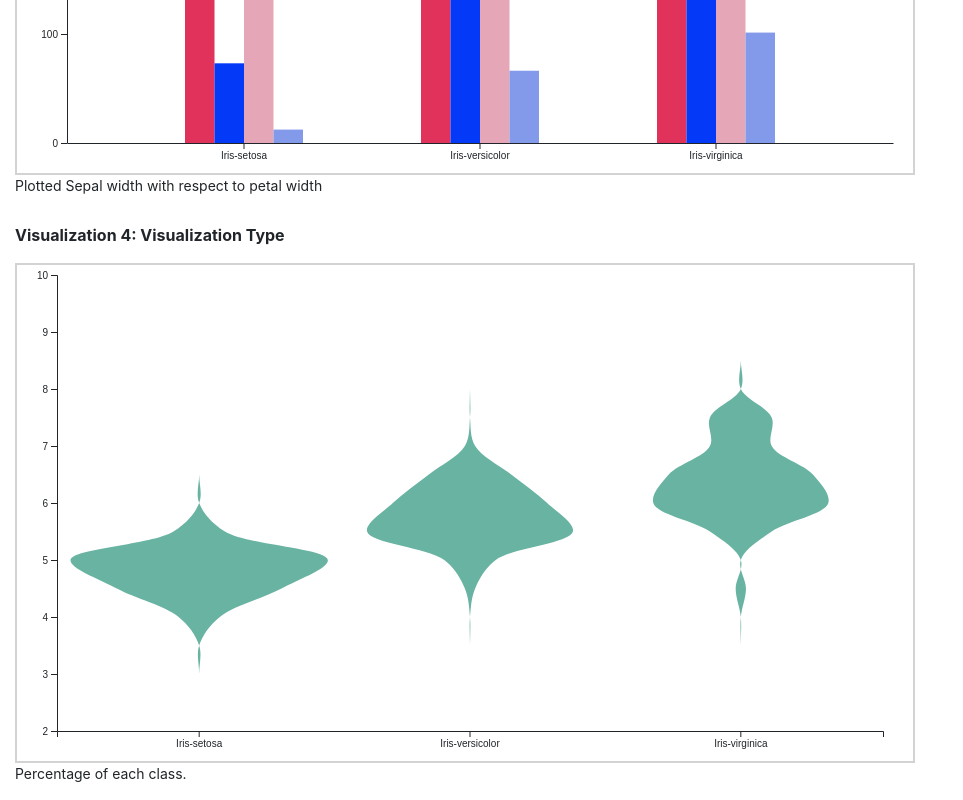
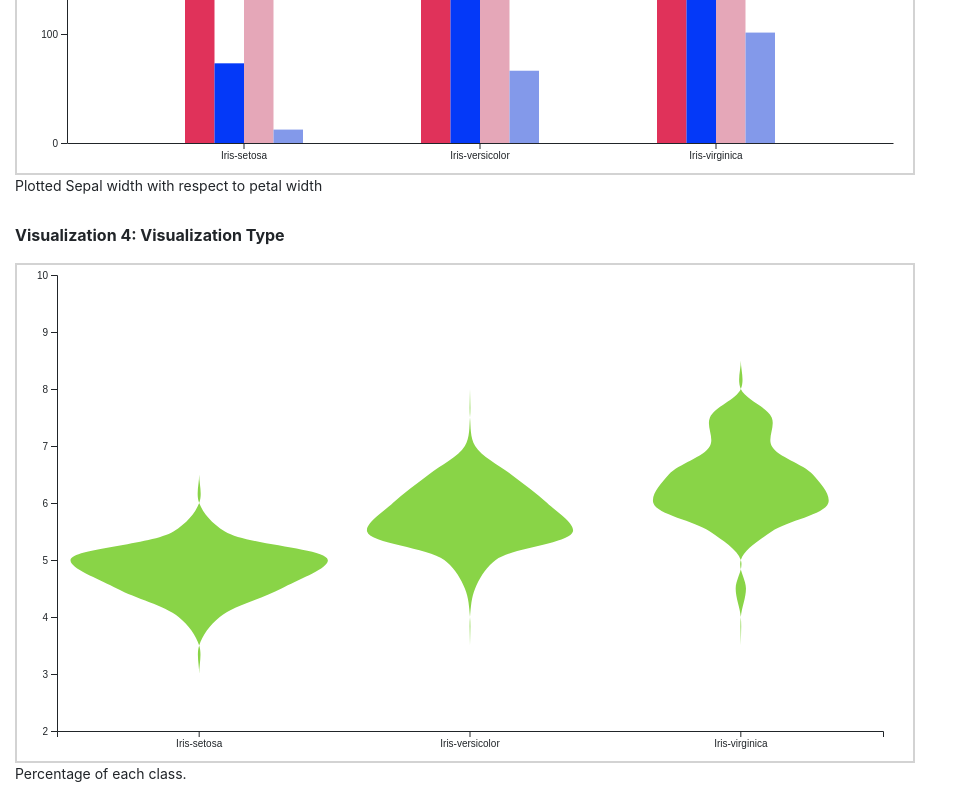
Before and after one commit to ashikbarua/interactive_data_visualization, a plain HTML site: page iris.html in a window 1280 px wide. Shown: the part 1724-2524 px from the top of the page, without its empty margins (0-963 px from the left). Drawn offline with nearby package versions, Linux system fonts and the light colour scheme.

Commit message:
Update iris.html

```diff
--- a/iris.html
+++ b/iris.html
@@ -28,7 +28,7 @@
             crossorigin="anonymous"></script>
 
     <script src="js/sample_visualization.js"></script>
-    <script src="js/sample_vis.js"></script>
+    <script src="js/script_iris_data.js"></script>
 
     <title>CAP 4744/5745 - Interactive Data Visualization - Project 2</title>
 
--- a/js/sample_vis.js
+++ b/js/script_iris_data.js
@@ -370,7 +370,7 @@ function plot_violinplot(svg_id, data){
             .append("path")
             .datum(function(d){ return(d.value)})
             .style("stroke", "none")
-            .style("fill","#69b3a2")
+            .style("fill","#89d447")
             .attr("d", d3.area()
             .x0(function(d){ return(xNum(-d.length)) } )
             .x1(function(d){ return(xNum(d.length)) } )
```
